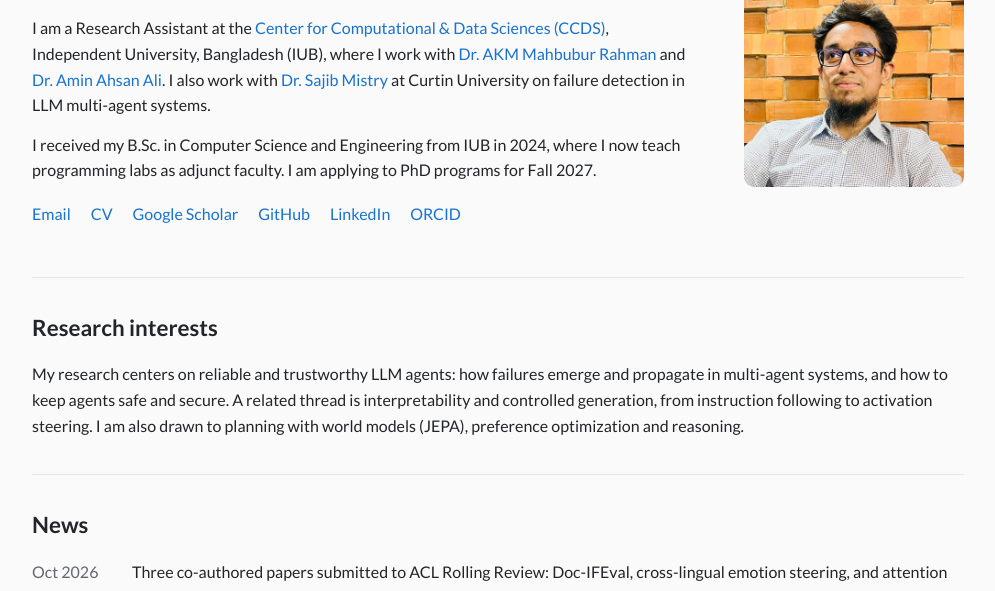
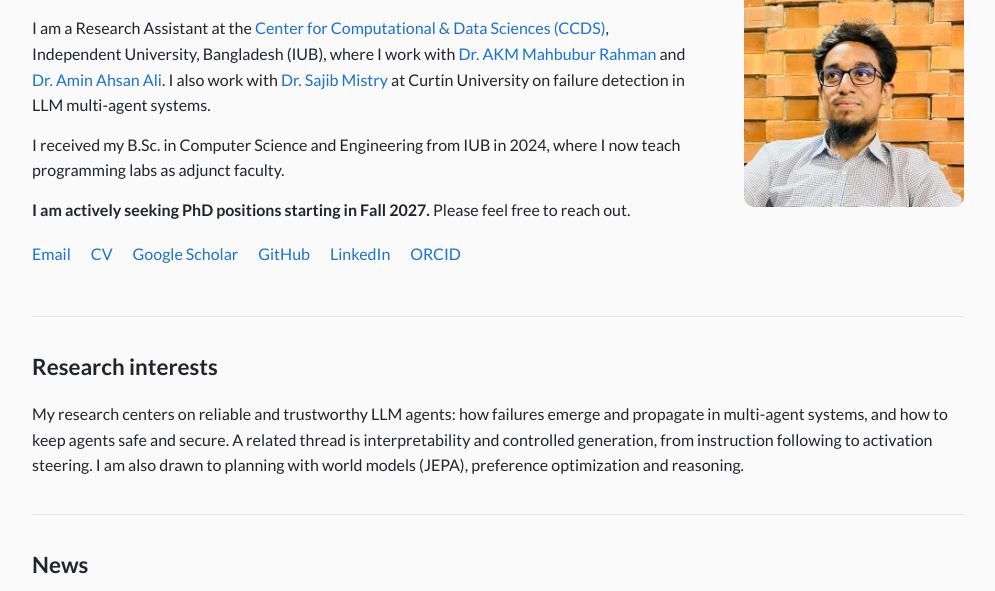
Before and after one commit to sami-rashid/sami-rashid.github.io, a plain HTML site: page index.html in a window 1280 px wide. Shown: the part 150-741 px from the top of the page, without its empty margins (142-1137 px from the left). Drawn offline with Linux system fonts and the light colour scheme.

Commit message:
State PhD search for Fall 2027 in its own line
Co-Authored-By: Claude Opus 5.5 <noreply@anthropic.com>
Claude-Session: https://claude.ai/code/session_01PD7tFYh6Xg45L1koNZJWJb

```diff
--- a/index.html
+++ b/index.html
@@ -19,7 +19,8 @@
     <h1>Sami Rashid</h1>
     <p class="email">samirashid5800@gmail.com</p>
     <p>I am a Research Assistant at the <a href="https://ccds.ai/">Center for Computational &amp; Data Sciences (CCDS)</a>, Independent University, Bangladesh (IUB), where I work with <a href="https://ccds.ai/people/akm-mahbubur-rhman-phd">Dr. AKM Mahbubur Rahman</a> and <a href="https://ccds.ai/people/amin-ahsan-ali">Dr. Amin Ahsan Ali</a>. I also work with <a href="https://profiles.curtin.edu.au/29734-sajib-mistry">Dr. Sajib Mistry</a> at Curtin University on failure detection in LLM multi-agent systems.</p>
-    <p>I received my B.Sc. in Computer Science and Engineering from IUB in 2024, where I now teach programming labs as adjunct faculty. I am applying to PhD programs for Fall 2027.</p>
+    <p>I received my B.Sc. in Computer Science and Engineering from IUB in 2024, where I now teach programming labs as adjunct faculty.</p>
+    <p><strong>I am actively seeking PhD positions starting in Fall 2027.</strong> Please feel free to reach out.</p>
     <p class="links">
       <a href="mailto:samirashid5800@gmail.com">Email</a>
       <a href="cv.pdf">CV</a>
```
